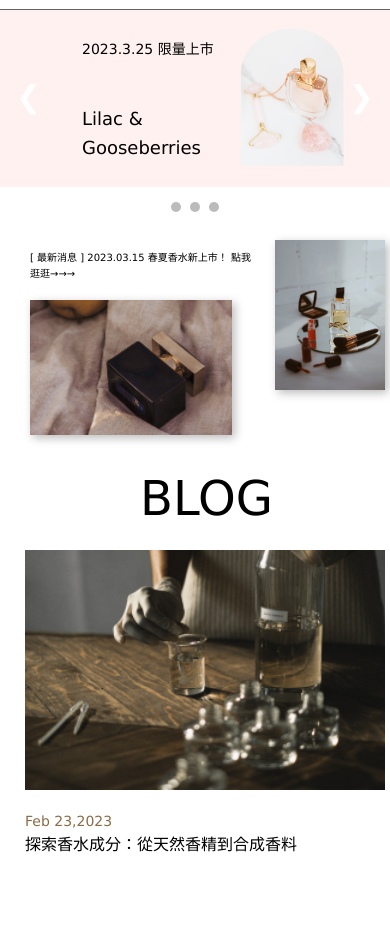
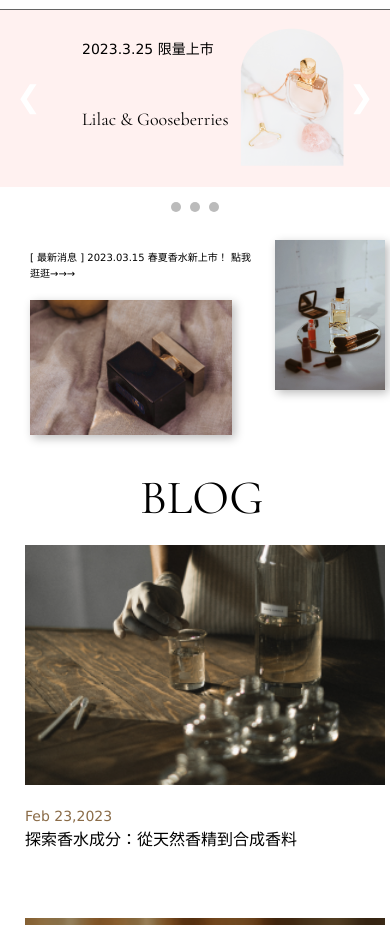
Before and after one commit to Hsu0063/repo, a plain HTML site: page index.html in a window 390 px wide. Shown: the part 100-1025 px from the top of the page. Drawn offline with nearby package versions, Linux system fonts and the light colour scheme.

Commit message:
maybefinal

```diff
--- a/css/index.css
+++ b/css/index.css
@@ -237,6 +237,11 @@ body {
 }
 
 
+
+
+
+
+
 /*----------------- 414px 首頁RWD ---------------*/
 @media screen and (max-width: 414px){
 
@@ -466,6 +471,7 @@ body {
 
 .blog h1{
     position: absolute;
+    font-family:'Cormorant Garamond';
     font-size: 48px;
     left:90px;
     top: 1155px;
@@ -473,6 +479,7 @@ body {
 .blog-item {
     margin-top: 0px;
     margin-left: 90px;
+
 }
 
 .blog-item img {
@@ -506,8 +513,12 @@ body {
 
 /*-------------------- 414 ---------------------*/
 @media screen and (max-width: 414px){
+
+    .blog{
+        margin-top: 0;
+    }
     .blog-item {
-        margin-top: 70px;
+        margin-top: 45px;
         margin-left: 25px;
     }
 
@@ -516,6 +527,10 @@ body {
         font-size: 48px;
         left:140px;
         top: 560px;
+    }
+
+    .blog-item img{
+        margin-top: 20px;
     }
 }
 
--- a/css/picture.css
+++ b/css/picture.css
@@ -76,19 +76,20 @@ body{
 
 .numbertext h2{
     font-size: 16px;
-    padding-top: 100px;
+    padding-top: 90px;
     padding-left: 250px;
 }
 
 .numbertext h1{
-    font-size: 32px;
-    padding-top: 40px;
-    padding-left: 230px;
+    font-size: 36px;
+    padding-top: 50px;
+    padding-left: 190px;
+    font-family:'Cormorant Garamond';
 }
 
 .numbertext p{
-    font-size: 12px;
-    padding-top: 50px;
+    font-size: 14px;
+    padding-top: 40px;
     padding-left: 245px;
 }
 
--- a/index.html
+++ b/index.html
@@ -16,7 +16,7 @@
     <!-- Google Fonts -->
     <link rel="preconnect" href="https://fonts.googleapis.com">
     <link rel="preconnect" href="https://fonts.gstatic.com" crossorigin>
-    <link href="https://fonts.googleapis.com/css2?family=Noto+Serif+TC&display=swap" rel="stylesheet">
+    <link href="https://fonts.googleapis.com/css2?family=Caveat&family=Cormorant+Garamond:wght@400;500&family=Noto+Serif+TC&display=swap" rel="stylesheet">
 
     <link rel="stylesheet" href="https://cdnjs.cloudflare.com/ajax/libs/font-awesome/6.3.0/css/all.min.css" integrity="sha512-SzlrxWUlpfuzQ+pcUCosxcglQRNAq/DZjVsC0lE40xsADsfeQoEypE+enwcOiGjk/bSuGGKHEyjSoQ1zVisanQ==" crossorigin="anonymous" referrerpolicy="no-referrer" />
     <!-- AOS -->
@@ -55,7 +55,7 @@
         <div class="mySlides fade">
             <div class="numbertext">
                 <h2>2023.3.25 限量上市</h2>
-                <h1>Lilac &<br>Gooseberries</h1>
+                <h1>Lilac & Gooseberries</h1>
                 <p>淡紫色的花瓣散發芬芳，<br>
                     酸甜的果實在夢中呢喃，<br>
                     願溫柔的花香如同一句咒語，<br>
@@ -175,10 +175,11 @@
                     <div class="banner-txt">
 
                         <p>
-                        「嗅覺是文字，香水則是文學。」<br>
-                        （Smell is a word, perfume is literature.）<br>
-                        <br>
-                         —— Jean-Claude Ellena
+                            「嗅覺是文字，香水則是文學。」<br>
+                            （Smell is a word, perfume is literature.）
+                            <br>
+                            <br>
+                             —— Jean-Claude Ellena
                         </p>
                     </div>
                 </div>
```
